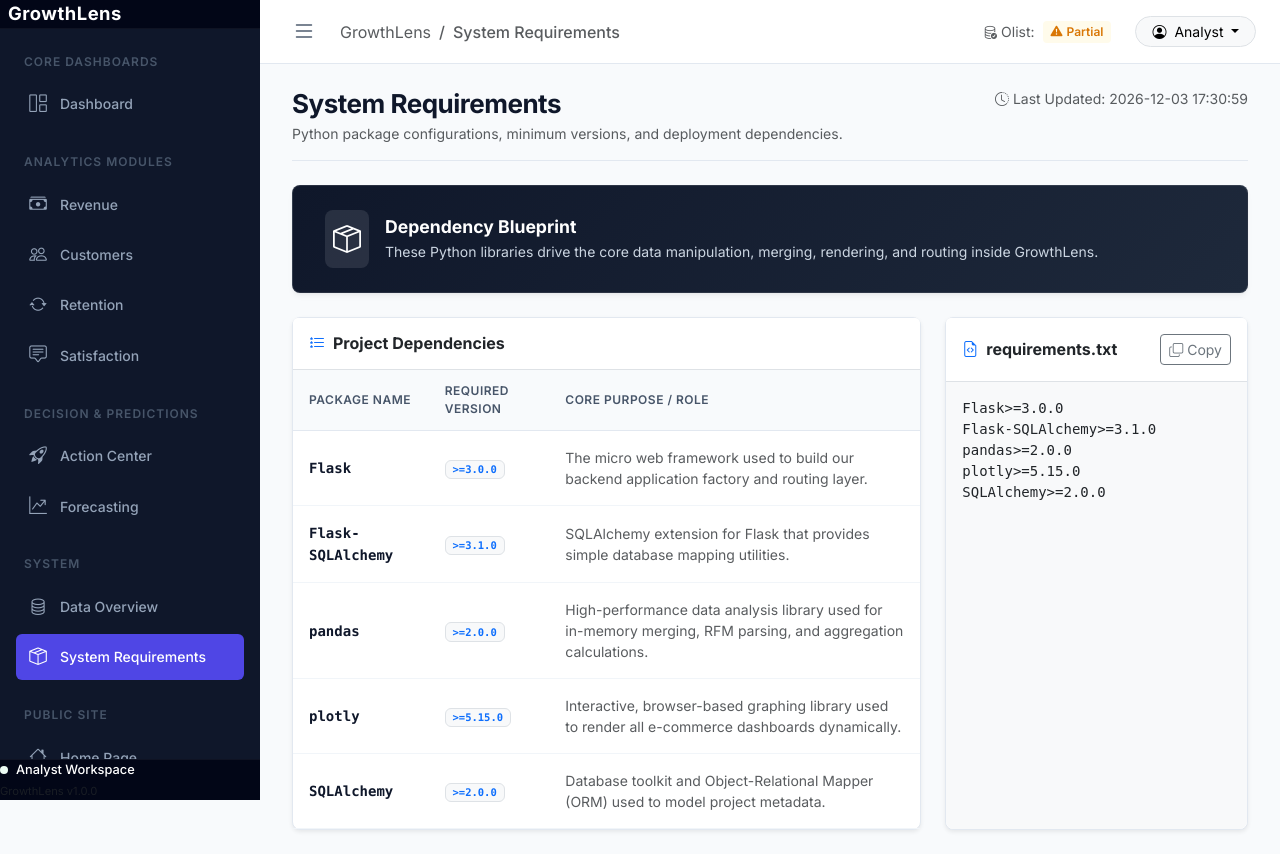
After one commit to TheDataArtisan07/GrowthLens-, a Flask app: page /requirements in a window 1280 px wide. The commit adds this page. Run offline with Flask 3, Linux system fonts and the light colour scheme; some libraries are stand-ins or nearby versions.

Commit message:
feat: add interactive system requirements page to dashboard

```diff
--- a/growthlens/blueprints/data_overview/routes.py
+++ b/growthlens/blueprints/data_overview/routes.py
@@ -15,3 +15,28 @@ def index():
         diagnostics=diagnostics,
         health_reports=health_reports
     )
+
+@data_overview_bp.route('/requirements')
+def requirements():
+    import os
+    from flask import current_app
+    req_path = os.path.join(current_app.root_path, '..', 'requirements.txt')
+    req_content = ""
+    if os.path.exists(req_path):
+        with open(req_path, 'r') as f:
+            req_content = f.read()
+
+    req_list = [
+        {"name": "Flask", "version": ">=3.0.0", "description": "The micro web framework used to build our backend application factory and routing layer."},
+        {"name": "Flask-SQLAlchemy", "version": ">=3.1.0", "description": "SQLAlchemy extension for Flask that provides simple database mapping utilities."},
+        {"name": "pandas", "version": ">=2.0.0", "description": "High-performance data analysis library used for in-memory merging, RFM parsing, and aggregation calculations."},
+        {"name": "plotly", "version": ">=5.15.0", "description": "Interactive, browser-based graphing library used to render all e-commerce dashboards dynamically."},
+        {"name": "SQLAlchemy", "version": ">=2.0.0", "description": "Database toolkit and Object-Relational Mapper (ORM) used to model project metadata."}
+    ]
+
+    return render_template(
+        'requirements.html',
+        active_page='requirements',
+        req_content=req_content,
+        req_list=req_list
+    )
--- a/growthlens/templates/base.html
+++ b/growthlens/templates/base.html
@@ -92,6 +92,12 @@
                         <a href="{{ url_for('data_overview.index') }}">
                             <i class="bi bi-database"></i>
                             <span>Data Overview</span>
+                        </a>
+                    </li>
+                    <li class="{% if active_page == 'requirements' %}active{% endif %}">
+                        <a href="{{ url_for('data_overview.requirements') }}">
+                            <i class="bi bi-box-seam"></i>
+                            <span>System Requirements</span>
                         </a>
                     </li>
                 </ul>
--- /dev/null
+++ b/growthlens/templates/requirements.html
@@ -0,0 +1,88 @@
+{% extends 'base.html' %}
+
+{% block title %}System Requirements{% endblock %}
+{% block page_title %}System Requirements{% endblock %}
+{% block page_h1 %}System Requirements{% endblock %}
+{% block page_desc %}Python package configurations, minimum versions, and deployment dependencies.{% endblock %}
+
+{% block content %}
+<div class="container-fluid p-0">
+    <!-- Hero block -->
+    <div class="row mb-4">
+        <div class="col-12">
+            <div class="hero-flat-card" style="background: linear-gradient(135deg, #0f172a 0%, #1e293b 100%) !important;">
+                <div class="d-flex align-items-center">
+                    <div class="p-2 bg-light rounded-3 me-3 text-primary" style="background-color: rgba(255,255,255,0.1) !important;">
+                        <i class="bi bi-box-seam fs-3 text-white"></i>
+                    </div>
+                    <div>
+                        <h5 class="fw-bold mb-1 text-white">Dependency Blueprint</h5>
+                        <p class="mb-0 text-slate-300" style="font-size: 0.875rem;">These Python libraries drive the core data manipulation, merging, rendering, and routing inside GrowthLens.</p>
+                    </div>
+                </div>
+            </div>
+        </div>
+    </div>
+
+    <div class="row g-4">
+        <!-- Dependency Details Table -->
+        <div class="col-12 col-lg-8">
+            <div class="card border-0 shadow-sm" style="border: 1px solid var(--border-main) !important; border-radius: 8px;">
+                <div class="card-header bg-white py-3 border-bottom">
+                    <h5 class="card-title m-0 fw-bold fs-6"><i class="bi bi-list-stars text-primary me-2"></i>Project Dependencies</h5>
+                </div>
+                <div class="table-responsive">
+                    <table class="table-custom" style="width: 100%; border-collapse: collapse; margin-bottom: 0;">
+                        <thead>
+                            <tr>
+                                <th style="padding: 12px 16px; font-weight: 600;">Package Name</th>
+                                <th style="padding: 12px 16px; font-weight: 600;">Required Version</th>
+                                <th style="padding: 12px 16px; font-weight: 600;">Core Purpose / Role</th>
+                            </tr>
+                        </thead>
+                        <tbody>
+                            {% for req in req_list %}
+                            <tr>
+                                <td style="padding: 16px; border-bottom: 1px solid var(--border-subtle);">
+                                    <span class="fw-semibold text-slate-900 font-monospace">{{ req.name }}</span>
+                                </td>
+                                <td style="padding: 16px; border-bottom: 1px solid var(--border-subtle);">
+                                    <span class="badge bg-light text-primary border font-monospace">{{ req.version }}</span>
+                                </td>
+                                <td style="padding: 16px; border-bottom: 1px solid var(--border-subtle);" class="small text-muted">
+                                    {{ req.description }}
+                                </td>
+                            </tr>
+                            {% endfor %}
+                        </tbody>
+                    </table>
+                </div>
+            </div>
+        </div>
+
+        <!-- Raw requirements.txt Card -->
+        <div class="col-12 col-lg-4">
+            <div class="card border-0 shadow-sm h-100" style="border: 1px solid var(--border-main) !important; border-radius: 8px;">
+                <div class="card-header bg-white py-3 border-bottom d-flex align-items-center justify-content-between">
+                    <h5 class="card-title m-0 fw-bold fs-6"><i class="bi bi-file-earmark-code text-primary me-2"></i>requirements.txt</h5>
+                    <button class="btn btn-outline-secondary btn-sm px-2.5 py-1" onclick="copyRequirements()"><i class="bi bi-copy me-1"></i>Copy</button>
+                </div>
+                <div class="card-body p-3 bg-light font-monospace" style="border-bottom-left-radius: 8px; border-bottom-right-radius: 8px;">
+                    <pre id="rawContent" class="mb-0 small text-slate-800" style="white-space: pre-wrap; font-family: var(--font-mono, monospace);">{{ req_content }}</pre>
+                </div>
+            </div>
+        </div>
+    </div>
+</div>
+
+<script>
+    function copyRequirements() {
+        const text = document.getElementById('rawContent').innerText;
+        navigator.clipboard.writeText(text).then(function() {
+            alert('requirements.txt copied to clipboard!');
+        }, function(err) {
+            console.error('Could not copy text: ', err);
+        });
+    }
+</script>
+{% endblock %}
```
